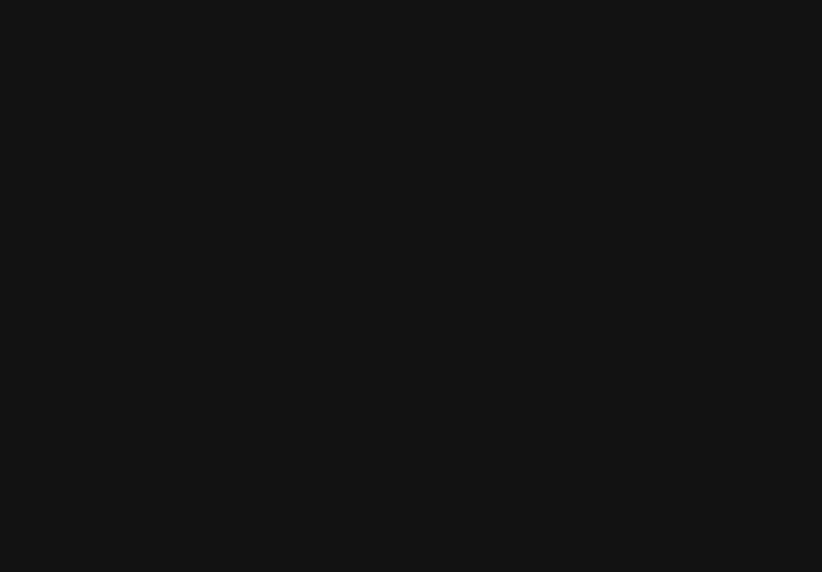
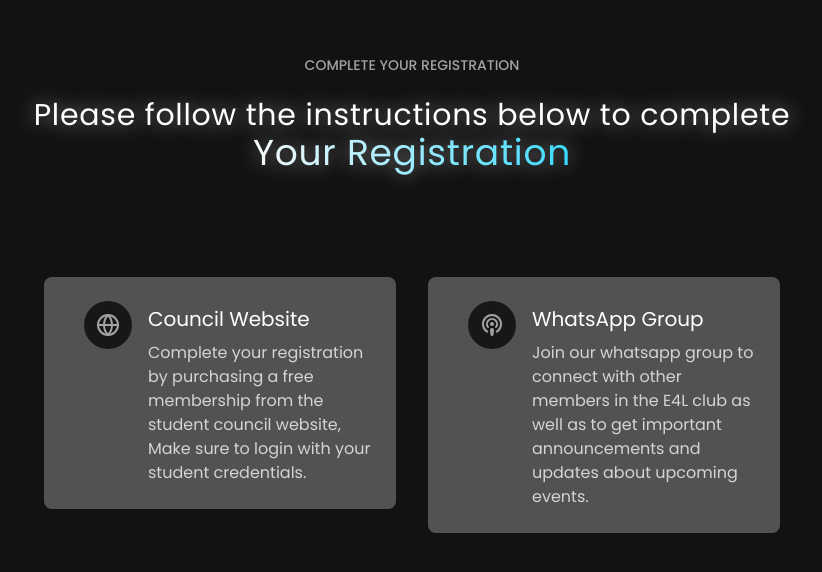
Before and after one commit to E4L-HWU/website, a React (Vite) app: page /freshers in a window 1280 px wide. Before the commit this address had no page. Shown: the part 782-1354 px from the top of the page, without its empty margins (228-1050 px from the left). Before the commit the page ends 800 px from the top, so only its background shows below. Built offline with nearby package versions, Linux system fonts and the light colour scheme.

Commit message:
Completed freshers signup, Footer remaining

```diff
--- a/src/App.jsx
+++ b/src/App.jsx
@@ -19,7 +19,7 @@
           }
         />
 
-        <Route path="/signup" element={<SignUp />} />
+        <Route path="/freshers" element={<SignUp />} />
       </Routes>
     </Router>
   );
--- a/src/SignUp.jsx
+++ b/src/SignUp.jsx
@@ -1,10 +1,12 @@
-import { Navbar, Welcome } from "./components"
+import { Instructions, Navbar, Steps, Welcome } from "./components"
 
 const SignUp = () => {
     return (
         <>
             <Navbar />
             <Welcome />
+            <Instructions />
+            <Steps />
         </>
     )
 }
--- /dev/null
+++ b/src/components/SignUp/Instructions.jsx
@@ -0,0 +1,35 @@
+import { SectionWrapper } from "../../hoc"
+
+import { motion } from 'framer-motion';
+import { fadeIn } from "../../utils/motion";
+
+const Instructions = () => {
+    return (
+        <motion.div
+            variants={fadeIn('up', 'spring', 0.5)}
+            initial="hidden"
+            animate="show"
+            className="lg:-mb-16 -mb-10"
+        >
+            <div className="text-center lg:mt-20 mt-20">
+                <span className="text-neutral-400 text-sm font-medium px-2 py-1 uppercase bg-clip-text">
+                    Complete your registration
+                </span>
+                <h4
+                    className="text-2xl sm:text-2xl lg:text-3xl mt-5 tracking-wide bg-clip-text"
+                    style={{ textShadow: "0 0 20px rgba(255, 255, 255, 0.5)" }}
+                >
+                    Please follow the instructions below to complete<br className="sm:block lg:block" />
+                    <span
+                        className="bg-gradient-to-r from-slate-50 to-primaryBlue text-transparent bg-clip-text mt-5 text-3xl sm:text-3xl lg:text-4xl"
+                        style={{ textShadow: "0 0 20px rgba(255, 255, 255, 0.5)" }}
+                    >
+                        {" "}Your Registration
+                    </span>
+                </h4>
+            </div>
+        </motion.div>
+    )
+}
+
+export default SectionWrapper(Instructions, "Instructions");
--- /dev/null
+++ b/src/components/SignUp/Steps.jsx
@@ -0,0 +1,35 @@
+import { SectionWrapper } from "../../hoc";
+import { fadeIn } from "../../utils/motion";
+import { registration } from "../../constants";
+
+import { motion } from "framer-motion";
+
+const Steps = () => {
+    return (
+        <div className="relative border-neutral-800 min-h-[800px]">
+            <div className="flex flex-wrap justify-center">
+                {registration.map((feature, index) => (
+                    <div key={index} className="w-full sm:w-1/2 lg:w-1/3 p-4">
+                        <a href={feature.url} target="_blank">
+                            <div className="bg-neutral-600 rounded-lg p-6 flex items-start transition-transform transform hover:-translate-y-2 hover:bg-primaryBlue hover:shadow-lg hover:shadow-neutral-700 group duration-300">
+                                <div className="flex-shrink-0 mx-4 h-12 w-12 p-2 bg-neutral-900 text-neutral-400 rounded-full flex justify-center items-center transition-colors duration-300 group-hover:text-primaryBlue">
+                                    {feature.icon}
+                                </div>
+                                <div>
+                                    <h5 className="mt-1 mb-2 text-xl text-white transition-colors duration-300 group-hover:text-white">
+                                        {feature.text}
+                                    </h5>
+                                    <p className="text-md text-neutral-300 transition-colors duration-300 group-hover:text-white">
+                                        {feature.description}
+                                    </p>
+                                </div>
+                            </div>
+                        </a>
+                    </div>
+                ))}
+            </div>
+        </div>
+    );
+};
+
+export default SectionWrapper(Steps, "Steps");
--- a/src/components/SignUp/Welcome.jsx
+++ b/src/components/SignUp/Welcome.jsx
@@ -11,6 +11,7 @@
             variants={fadeIn('up', 'spring', 0.5)}
             initial="hidden"
             animate="show"
+            className="mb-20"
         >
             <div className="text-center lg:mt-20 mt-20">
                 <span className="text-white text-sm font-medium px-2 py-1 uppercase bg-clip-text">
--- a/src/components/index.js
+++ b/src/components/index.js
@@ -4,6 +4,8 @@
 import Gallery from "./Gallery";
 import UpcomingEvents from "./UpcomingEvents";
 import Welcome from "./SignUp/Welcome";
+import Instructions from "./SignUp/Instructions";
+import Steps from "./SignUp/Steps";
 
 export {
     Navbar,
@@ -11,5 +13,9 @@
     About,
     Gallery,
     UpcomingEvents,
+
+
     Welcome,
+    Instructions,
+    Steps,
 };
--- a/src/constants/index.jsx
+++ b/src/constants/index.jsx
@@ -1,6 +1,5 @@
-import { BrainCircuit } from "lucide-react";
+import { BrainCircuit, Globe, Podcast } from "lucide-react";
 import { Network } from "lucide-react";
-import { FolderKanban } from "lucide-react";
 import { Mic } from "lucide-react";
 
 export const navItems = [
@@ -28,6 +27,23 @@
     text: "Seminars",
     description:
       "Attend seminars led by industry experts to gain insights into the latest technologies in engineering.",
+  },
+];
+
+export const registration = [
+  {
+    icon: <Globe />,
+    text: "Council Website",
+    description:
+      "Complete your registration by purchasing a free membership from the student council website, Make sure to login with your student credentials.",
+    url: "https://www.hwudcouncil.com/organisation/e4l/",
+  },
+  {
+    icon: <Podcast />,
+    text: "WhatsApp Group",
+    description:
+      "Join our whatsapp group to connect with other members in the E4L club as well as to get important announcements and updates about upcoming events.",
+    url: "https://chat.whatsapp.com/IeXFtsxiww14E5tKivQcic",
   },
 ];
 
```
